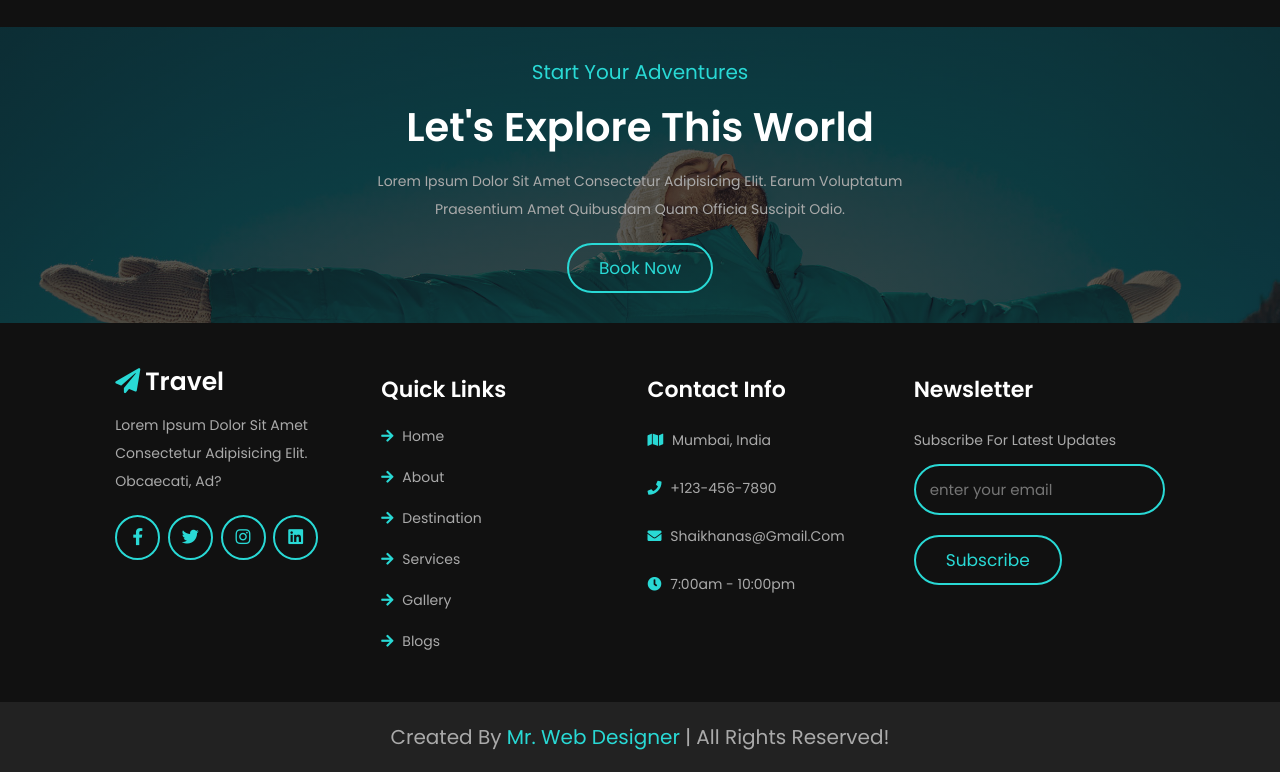
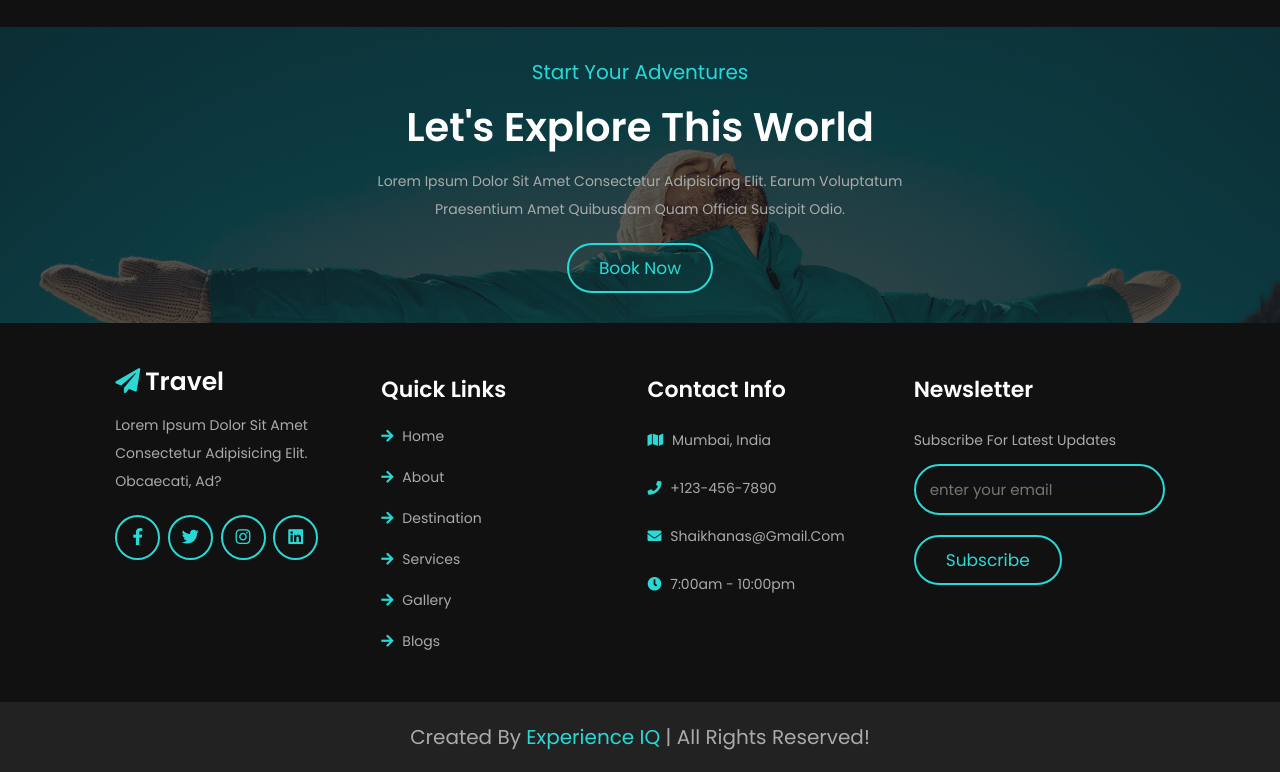
Before and after one commit to experiencei/TravelWebsite, a plain HTML site: page index.html in a window 1280 px wide. Shown: the part 5937-6709 px from the top of the page. Drawn offline with nearby package versions, Linux system fonts and the light colour scheme.

Commit message:
completed the Travel website

```diff
--- a/index.html
+++ b/index.html
@@ -516,7 +516,7 @@
 
 </section>
 
-<div class="credit">created by <span>mr. web designer</span> | all rights reserved!</div>
+<div class="credit">created by <span>Experience IQ</span> | all rights reserved!</div>
 
 <!-- footer section ends -->
 
```
